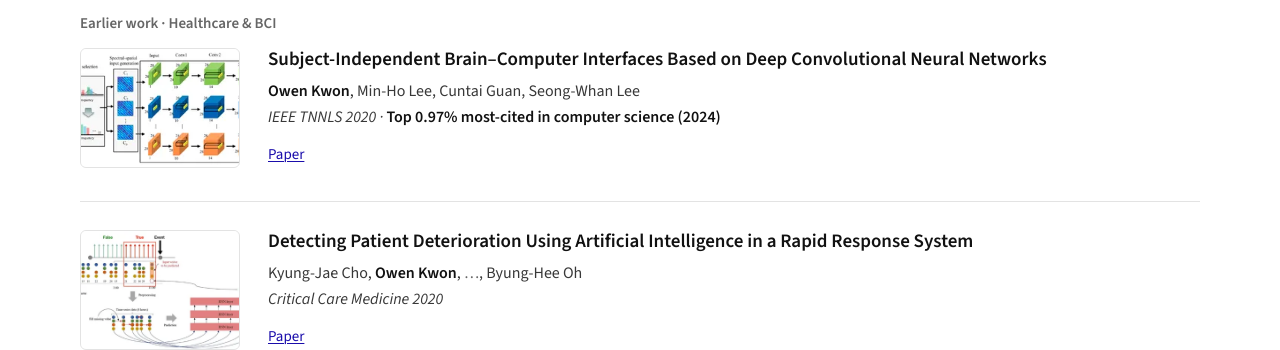
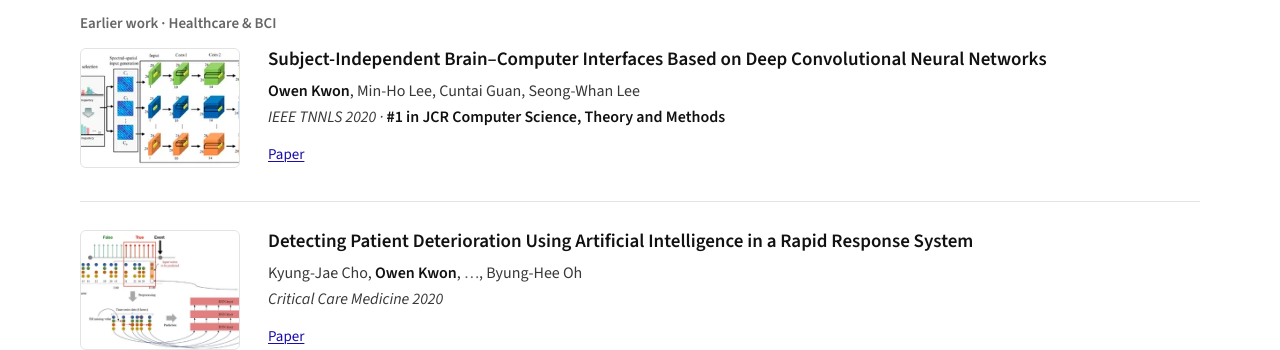
Before and after one commit to owenkgit/owenkgit.github.io, a Jekyll site: the page built from index.md, in a window 1280 px wide and 900 px high, scrolled down 2186 px. Shown: the part 154-504 px from the top of the window. Built offline with Jekyll 4.4.1, drawn with Linux system fonts in a browser that asks for light colours.

Commit message:
Show TNNLS's 2020 JCR rank in Computer Science, Theory and Methods

```diff
--- a/_data/publications.yml
+++ b/_data/publications.yml
@@ -41,7 +41,8 @@
   authors: [Owen Kwon, Min-Ho Lee, Cuntai Guan, Seong-Whan Lee]
   venue: IEEE TNNLS 2020
   media: { image: /static/media/bci.webp }
-  note: Top 0.97% most-cited in computer science (2024)
+  # Rank from IEEE's announcement of the 2020 JCR (cn.ieee.org, July 2021); quoted because of the "#".
+  note: "#1 in JCR Computer Science, Theory and Methods"
   links:
     - { label: Paper, url: "https://doi.org/10.1109/TNNLS.2019.2946869" }
 
```
